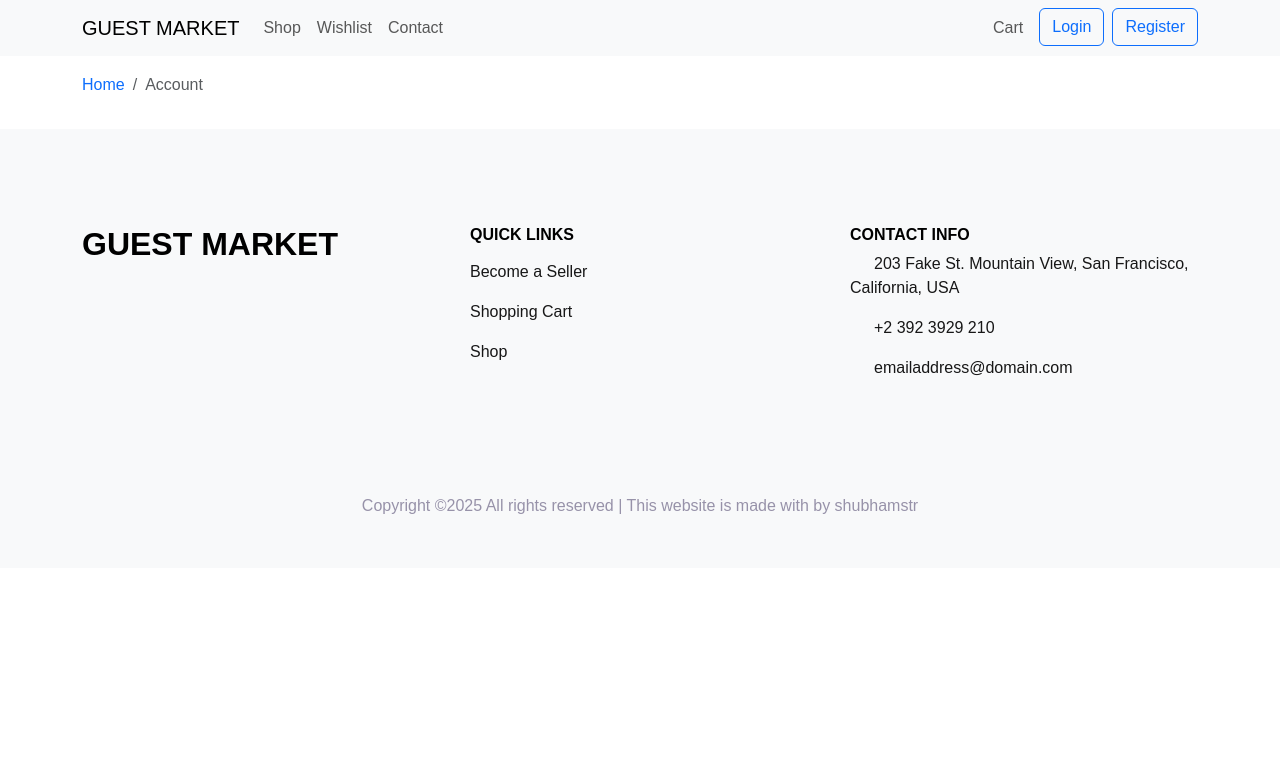
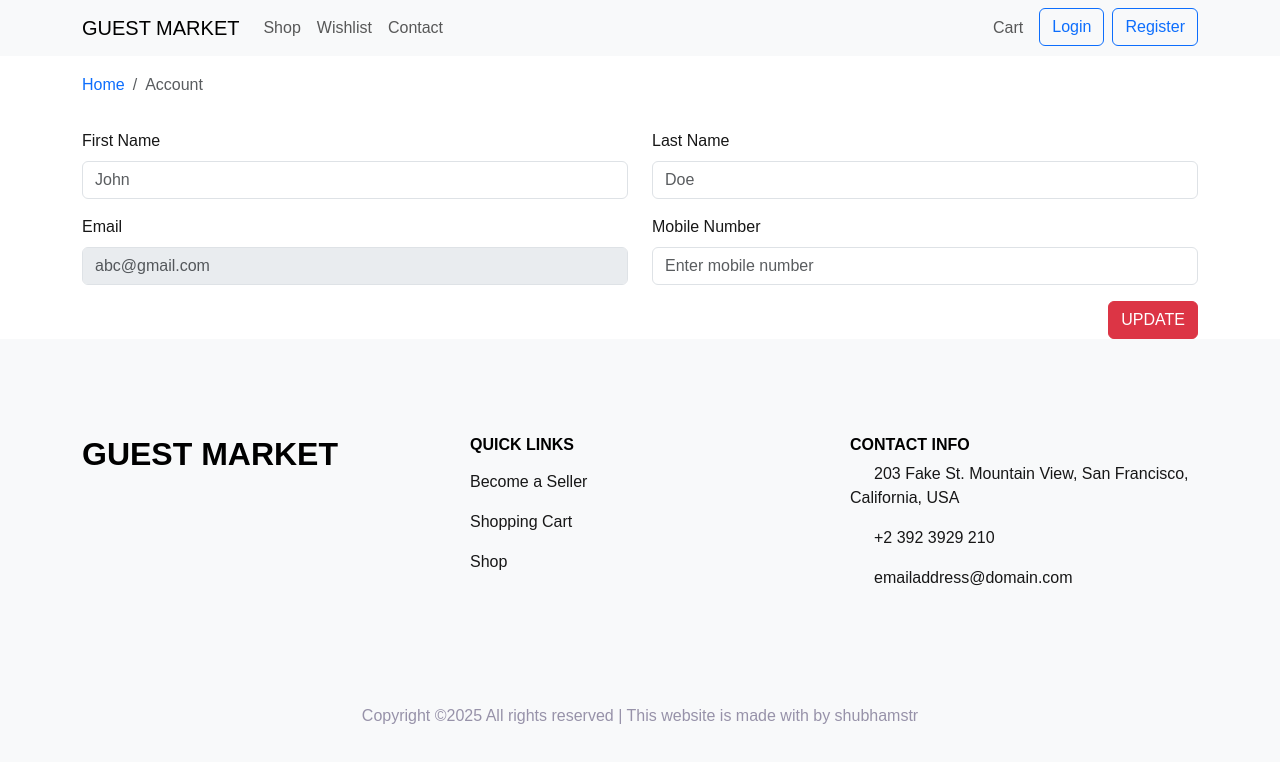
Before and after one commit to shubhamstr/E-Commerce-Platform-Website, a Next.js app: page /account in a window 1280 px wide. Shown: the top 762 px of the page. Built offline with nearby package versions, Linux system fonts and the light colour scheme; no server answers; some icons are missing.

Commit message:
account page updated, update profile logic

```diff
--- a/src/app/account/page.tsx
+++ b/src/app/account/page.tsx
@@ -2,6 +2,7 @@ import React from 'react';
 import { Container, Row, Col } from 'reactstrap';
 // import styles from './page.module.css';
 import BreadcrumbCompo from '../components/BreadcrumbCompo';
+import AccountForm from '../components/AccountForm'
 
 const page = () => {
   return (
@@ -13,6 +14,7 @@ const page = () => {
       </Row>
       <Row xs="1">
         <Col>
+          <AccountForm />
         </Col>
       </Row>
     </Container>
--- /dev/null
+++ b/src/app/components/AccountForm.tsx
@@ -0,0 +1,153 @@
+/* eslint-disable @typescript-eslint/no-explicit-any */
+/* eslint-disable react-hooks/exhaustive-deps */
+/* eslint-disable @typescript-eslint/no-unused-vars */
+"use client"
+import React, { useEffect, useState } from "react"
+import {
+  Form,
+  FormGroup,
+  Label,
+  Input,
+  Col,
+  Container,
+  Row,
+  Button,
+} from "reactstrap"
+import { useSelector } from "react-redux"
+import { RootState } from "../../store"
+import { getUser, updateUser } from "../../services/authService";
+import { showSuccess, showError } from '../../utils/toast';
+// import { useRouter } from "next/navigation"
+
+const AccountForm = () => {
+  // const router = useRouter()
+  const userData = useSelector(
+    (state: RootState) => state.auth.userData
+  )
+  const [userDetails, setUserDetails] = useState<any>()
+
+  const handleChange = (e: any) => {
+    setUserDetails((prev: any) => ({
+      ...prev,
+      [e.target.name]: e.target.value
+    }))
+  }
+
+  const fetchUserData = async () => {
+    const res = await getUser(userData.userId);
+    const { success, message, data, error } = res.data
+    if (success) {
+      showSuccess(message);
+      // console.log(data);
+      if (data) {
+        setUserDetails({
+          email: data.email,
+          firstName: data.firstName,
+          lastName: data.lastName,
+          mobileNumber: data.mobileNumber,
+        });
+      }
+    } else {
+      showError(message);
+      console.error("Server error:", error);
+    }
+  }
+
+  const onUpdate = async (e: any) => {
+    e.preventDefault();
+    const res = await updateUser(userData.userId, userDetails);
+    const { success, message, data, error } = res.data
+    if (success) {
+      showSuccess(message);
+      // console.log(data);
+    } else {
+      showError(message);
+      console.error("Server error:", error);
+    }
+  }
+
+  useEffect(() => {
+    fetchUserData();
+  }, [])
+
+
+  return (
+    <Container fluid="sm">
+      <Form>
+        <Row>
+          <Col md={6}>
+            <FormGroup>
+              <Label for="fName">
+                First Name
+              </Label>
+              <Input
+                id="fName"
+                name="firstName"
+                placeholder="John"
+                type="text"
+                onChange={handleChange}
+                value={userDetails?.firstName || ""}
+              />
+            </FormGroup>
+          </Col>
+          <Col md={6}>
+            <FormGroup>
+              <Label for="lName">
+                Last Name
+              </Label>
+              <Input
+                id="lName"
+                name="lastName"
+                placeholder="Doe"
+                type="text"
+                onChange={handleChange}
+                value={userDetails?.lastName || ""}
+              />
+            </FormGroup>
+          </Col>
+        </Row>
+        <Row>
+          <Col md={6}>
+            <FormGroup>
+              <Label for="email">
+                Email
+              </Label>
+              <Input
+                id="email"
+                name="email"
+                placeholder="abc@gmail.com"
+                type="email"
+                disabled
+                value={userDetails?.email || ""}
+              />
+            </FormGroup>
+          </Col>
+          <Col md={6}>
+            <FormGroup>
+              <Label for="mNumber">
+                Mobile Number
+              </Label>
+              <Input
+                id="mNumber"
+                name="mobileNumber"
+                placeholder="Enter mobile number"
+                type="text"
+                onChange={handleChange}
+                value={userDetails?.mobileNumber || ""}
+              />
+            </FormGroup>
+          </Col>
+        </Row>
+        <Row>
+          <Col className="text-end">
+            <Button color="danger" className="text-uppercase" onClick={onUpdate}>
+              Update
+            </Button>
+          </Col>
+        </Row>
+      </Form>
+    </Container>
+  )
+}
+
+export default AccountForm
--- a/src/app/components/Header.tsx
+++ b/src/app/components/Header.tsx
@@ -140,6 +140,8 @@ function Header(args: any) {
                     <DropdownItem
                       onClick={() => {
                         dispatch(logout())
+                        localStorage.removeItem("ecomToken")
+                        router.push("/")
                       }}
                     >
                       Logout
--- a/src/services/authService.ts
+++ b/src/services/authService.ts
@@ -2,8 +2,7 @@
 // services/authService.ts
 import api from "../utils/api"
 
-// export const getUserProfile = () => api.get("/user/profile")
-// export const updateUser = (id: string, data: any) =>
-//   api.put(`/user/${id}`, data)
-export const registerUser = (data: any) => api.post("/user", data)
-export const loginUser = (data: any) => api.post("/user/login", data)
+export const registerUser = (data: any) => api.post("/api/user/register", data)
+export const loginUser = (data: any) => api.post("/api/user/login", data)
+export const getUser = (id: any) => api.get(`/api/user/get/${id}`)
+export const updateUser = (id: any, data: any) => api.post(`/api/user/update/${id}`, data)
```
